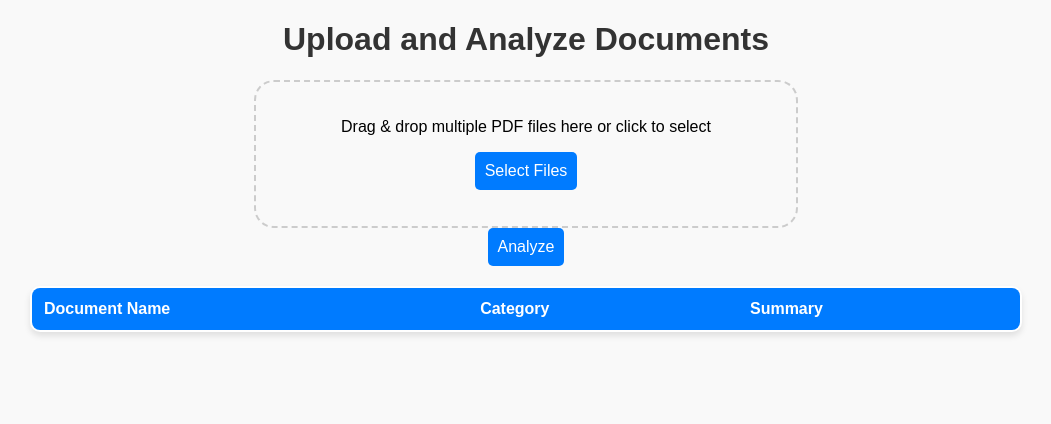
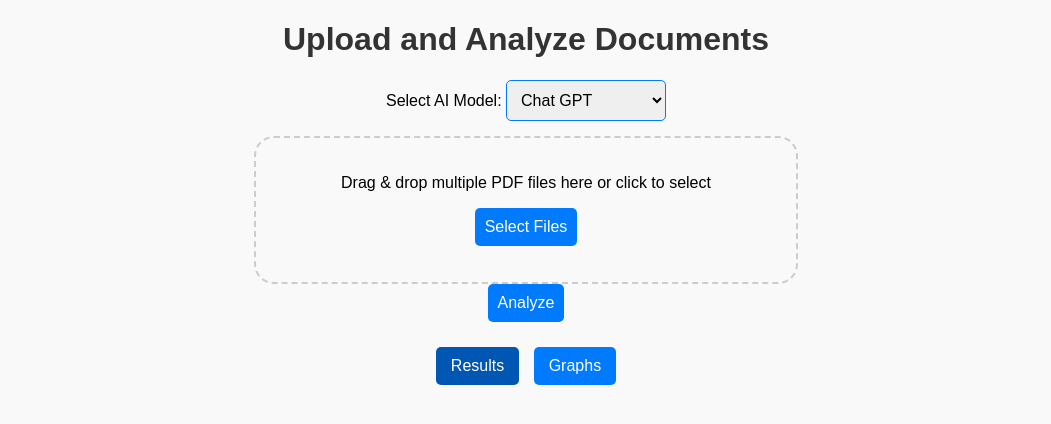
Before and after one commit to KaushalRai12/Code, a Flask app: page / in a window 1280 px wide. Shown: the top 424 px of the page, without its empty margins (114-1165 px from the left). Run offline with Flask 3, Linux system fonts and the light colour scheme; lists and menus that the app fills with data are empty.

Commit message:
Updated for the matrix

```diff
--- a/app.py
+++ b/app.py
@@ -1,7 +1,8 @@
-from flask import Flask, render_template, request, jsonify
+from flask import Flask, render_template, request, jsonify, send_file
 from werkzeug.utils import secure_filename
 import os
 from document_processor import process_documents
+from graph_generator import generate_graph
 
 app = Flask(__name__)
 app.config['UPLOAD_FOLDER'] = 'uploads/'
@@ -17,6 +18,7 @@
 def upload_files():
     if request.method == 'POST':
         files = request.files.getlist('files')  # Get multiple files
+        selected_model = request.form.get('model', 'chatgpt')  # Get model selection
         uploaded_files = []
 
         for file in files:
@@ -30,11 +32,22 @@
             return jsonify({'error': 'No valid PDF files uploaded'})
 
         # Process all uploaded documents
-        results = process_documents(uploaded_files)
+        results = process_documents(uploaded_files, selected_model)
+
+        # Generate classification graph
+        generate_graph(results)
 
         return jsonify({'documents': results})
 
     return render_template('upload.html')
 
+@app.route('/graphs')
+def show_graph():
+    return render_template('graphs.html')
+
+@app.route('/get_graph')
+def get_graph():
+    return send_file("static/classification_graph.png", mimetype='image/png')
+
 if __name__ == '__main__':
     app.run(debug=True, port=5000)
--- a/requirements.txt
+++ b/requirements.txt
@@ -3,3 +3,4 @@
 openai
 PyPDF2
 werkzeug
+matplotlib  # Added for graph generation
--- a/static/style.css
+++ b/static/style.css
@@ -1,3 +1,4 @@
+/* General Styles */
 body {
     font-family: Arial, sans-serif;
     text-align: center;
@@ -9,16 +10,25 @@
     color: #333;
 }
 
+/* Model Selection Dropdown */
+#modelSelect {
+    padding: 10px;
+    font-size: 16px;
+    margin-bottom: 15px;
+    border-radius: 5px;
+    border: 1px solid #007bff;
+}
+
 /* Table Styling */
 table {
-    width: 80%;
+    width: 90%;
     margin: 20px auto;
     border-collapse: collapse;
     background: white;
     box-shadow: 0px 4px 6px rgba(0, 0, 0, 0.1);
     border-radius: 10px;
     overflow: hidden;
-    border: 2px solid #555;  /* Outer Border */
+    border: 2px solid #555;
 }
 
 /* Table Header */
@@ -26,9 +36,9 @@
     background-color: #007bff;
     color: white;
     font-size: 16px;
-    text-align: left;  /* Align header text to the left */
+    text-align: left;
     padding: 12px;
-    border-bottom: 2px solid #555; /* Bottom border for separation */
+    border-bottom: 2px solid #555;
 }
 
 /* Table Rows - Alternating Colors */
@@ -37,11 +47,11 @@
 }
 
 tbody tr:nth-child(even) {
-    background-color: PeachPuff;
+    background-color: #f2f2f2;
 }
 
 tbody tr:hover {
-    background-color: #ffdab9; /* Slightly darker peach puff on hover */
+    background-color: #ffdab9;
 }
 
 /* Table Cells */
@@ -50,7 +60,7 @@
     color: #333;
     padding: 12px;
     text-align: left;
-    border-bottom: 1px solid #ccc;  /* Light border between rows */
+    border-bottom: 1px solid #ccc;
 }
 
 /* Buttons */
@@ -67,6 +77,45 @@
 
 .button:hover {
     background: #0056b3;
+}
+
+/* Tabs */
+.tabs {
+    margin: 20px auto;
+    text-align: center;
+}
+
+.tab-button {
+    padding: 10px 15px;
+    margin: 5px;
+    background: #007bff;
+    color: white;
+    border: none;
+    border-radius: 5px;
+    cursor: pointer;
+    font-size: 16px;
+}
+
+.tab-button.active {
+    background: #0056b3;
+}
+
+.tab-content {
+    display: none;
+    margin-top: 20px;
+}
+
+.tab-content.active {
+    display: block;
+}
+
+/* Graph Styling */
+#classificationGraph {
+    max-width: 80%;
+    display: block;
+    margin: 20px auto;
+    border: 2px solid #555;
+    border-radius: 10px;
 }
 
 /* Spinner Styling */
--- a/templates/upload.html
+++ b/templates/upload.html
@@ -29,7 +29,6 @@
         #fileElem {
             display: none;
         }
-        /* Spinner Styles */
         #loading {
             display: none;
             text-align: center;
@@ -52,6 +51,15 @@
 </head>
 <body>
     <h1>Upload and Analyze Documents</h1>
+
+    <!-- Model Selection Dropdown -->
+    <label for="modelSelect">Select AI Model:</label>
+    <select id="modelSelect">
+        <option value="chatgpt" selected>Chat GPT</option>
+        <option value="local_chatgpt">Local ChatGPT</option>
+        <option value="local_deepseek">Local DeepSeek</option>
+    </select>
+
     <div id="drop-area">
         <form class="my-form">
             <p>Drag & drop multiple PDF files here or click to select</p>
@@ -68,17 +76,33 @@
         <p>Analyzing documents, please wait...</p>
     </div>
 
+    <!-- Tabs for Table and Graphs -->
+    <div class="tabs">
+        <button class="tab-button active" onclick="showTab('resultsTab')">Results</button>
+        <button class="tab-button" onclick="showTab('graphsTab')">Graphs</button>
+    </div>
+
+    <!-- Results Table -->
+    <div id="resultsTab" class="tab-content">
         <table id="resultsTable">
             <thead>
                 <tr>
                     <th>Document Name</th>
-                <th>Category</th>
+                    <th>Document Type</th>
+                    <th>Sensitivity</th>
+                    <th>Confidence (%)</th>
                     <th>Summary</th>
                 </tr>
             </thead>
             <tbody></tbody>
         </table>
+    </div>
 
+    <!-- Graphs Tab -->
+    <div id="graphsTab" class="tab-content" style="display: none;">
+        <h2>Document Classification Overview</h2>
+        <img id="classificationGraph" src="{{ url_for('get_graph') }}" alt="Document Classification Graph">
+    </div>
 
     <script>
         let dropArea = document.getElementById('drop-area');
@@ -89,20 +113,11 @@
         let loadingSpinner = document.getElementById('loading');
         let selectedFiles = [];
 
-        ['dragenter', 'dragover', 'dragleave', 'drop'].forEach(eventName => {
-            dropArea.addEventListener(eventName, preventDefaults, false);
-        });
-
-        function preventDefaults(e) {
-            e.preventDefault();
-            e.stopPropagation();
+        function showTab(tabId) {
+            document.getElementById('resultsTab').style.display = 'none';
+            document.getElementById('graphsTab').style.display = 'none';
+            document.getElementById(tabId).style.display = 'block';
         }
-
-        dropArea.addEventListener('drop', function(e) {
-            let dt = e.dataTransfer;
-            let files = dt.files;
-            handleFiles(files);
-        });
 
         fileElem.addEventListener('change', function() {
             handleFiles(this.files);
@@ -120,9 +135,10 @@
             }
 
             let formData = new FormData();
+            let model = document.getElementById('modelSelect').value;
+            formData.append('model', model);
             selectedFiles.forEach(file => formData.append('files', file));
 
-            // Show spinner while processing
             loadingSpinner.style.display = "block";
             outputTable.innerHTML = ''; // Clear old results
 
@@ -132,17 +148,24 @@
             })
             .then(response => response.json())
             .then(data => {
+                console.log("API Response:", data);  // Debugging: Check API response in browser console
                 outputTable.innerHTML = '';
+
+                if (!data.documents || data.documents.length === 0) {
+                    outputTable.innerHTML = "<tr><td colspan='5'>No data found</td></tr>";
+                } else {
                     data.documents.forEach(doc => {
                         let row = `<tr>
                             <td>${doc.document_name}</td>
-                        <td>${doc.category}</td>
+                            <td>${doc.document_type}</td>
+                            <td>${doc.sensitive}</td>
+                            <td>${doc.confidence}</td>
                             <td>${doc.summary}</td>
                         </tr>`;
                         outputTable.innerHTML += row;
                     });
+                }
 
-                // Hide spinner after processing
                 loadingSpinner.style.display = "none";
             })
             .catch(error => {
```
Also changed, not shown: document_processor.py (+88 -26 lines), graph_generator.py (added, +30 -0 lines), templates/graphs.html (added, +18 -0 lines), static/classification_graph.png (added). Lines whose indentation alone changed are shown as unchanged.
